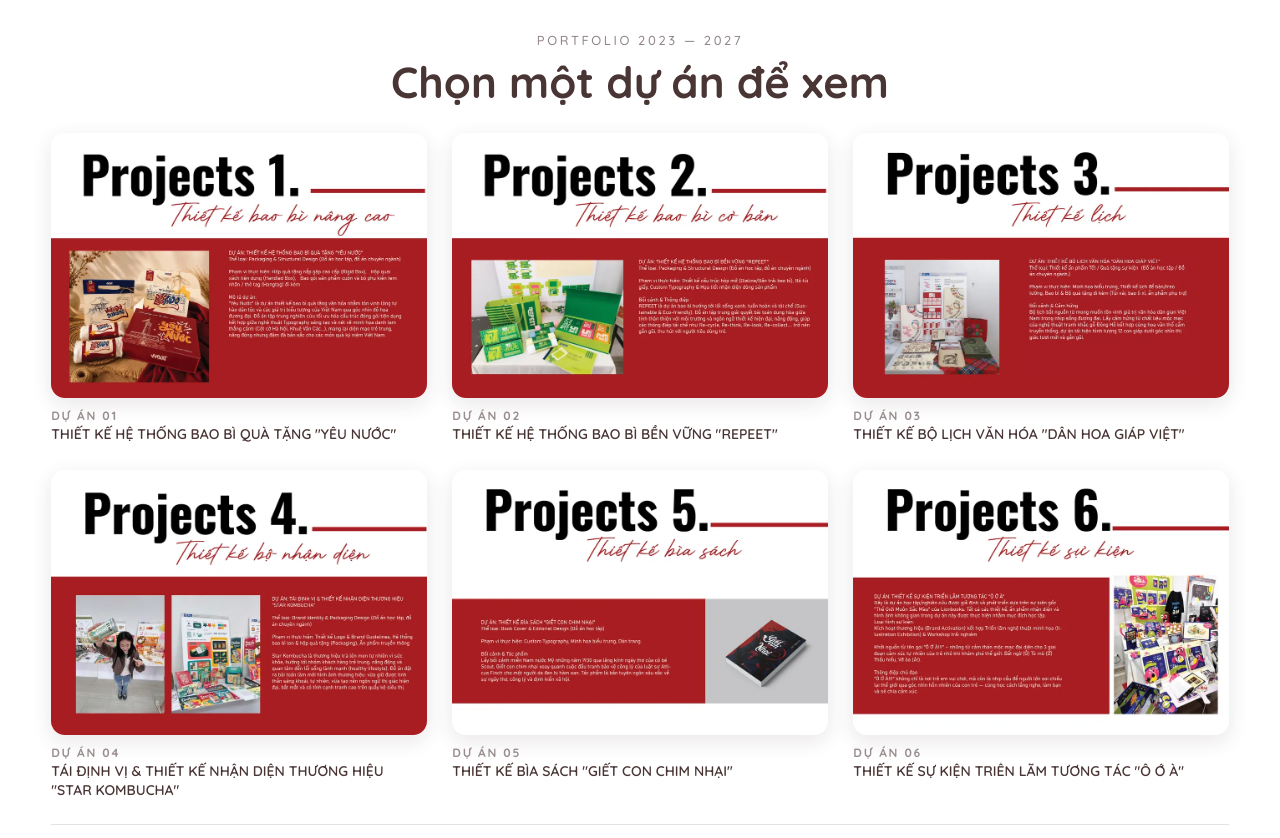
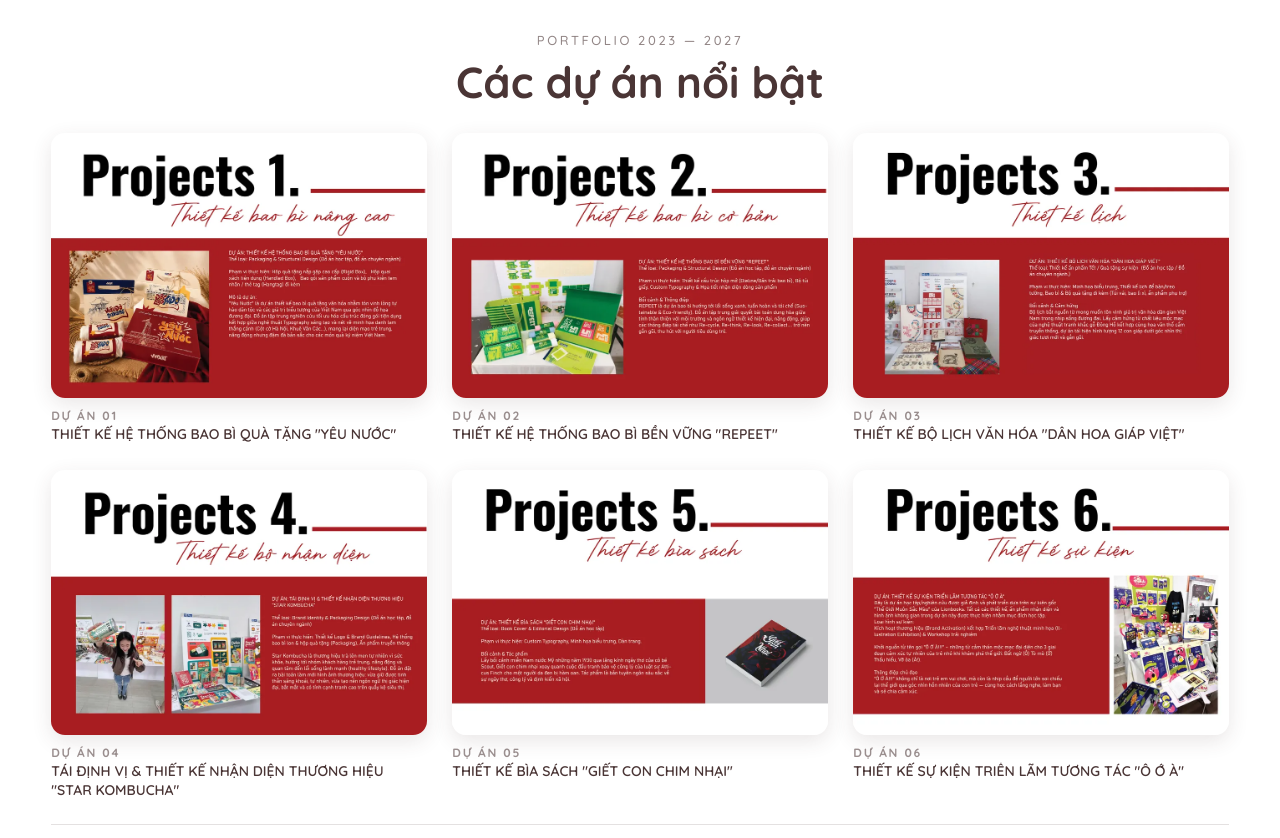
Before and after one commit to liliustwocout/Diem-Portfolio, a website built with Vite: page index.html in a window 1280 px wide. Shown: the part 1600-2438 px from the top of the page. Built offline with nearby package versions, Linux system fonts and the light colour scheme.

```diff
--- a/index.html
+++ b/index.html
@@ -7,7 +7,8 @@
   <title>Trần Phương Diễm — Portfolio Thiết kế Đồ hoạ (HAU 2023 - 2027)</title>
   <meta name="description"
     content="Portfolio thiết kế đồ họa của Trần Phương Diễm, sinh viên khóa 2023-2027 Đại học Kiến trúc Hà Nội (HAU)." />
-  <link href="https://fonts.googleapis.com/css2?family=Quicksand:wght@500;600;700&display=swap&subset=vietnamese" rel="stylesheet" />
+  <link href="https://fonts.googleapis.com/css2?family=Quicksand:wght@500;600;700&display=swap&subset=vietnamese"
+    rel="stylesheet" />
   <link rel="stylesheet" href="/style.css" />
 </head>
 
@@ -20,7 +21,7 @@
       <div class="works-inner">
         <header class="works-head">
           <p class="works-eyebrow">Portfolio 2023 — 2027</p>
-          <h2>Chọn một dự án để xem</h2>
+          <h2>Các dự án nổi bật</h2>
         </header>
         <div id="projects-grid" class="projects-grid"></div>
         <footer class="works-footer">
```
